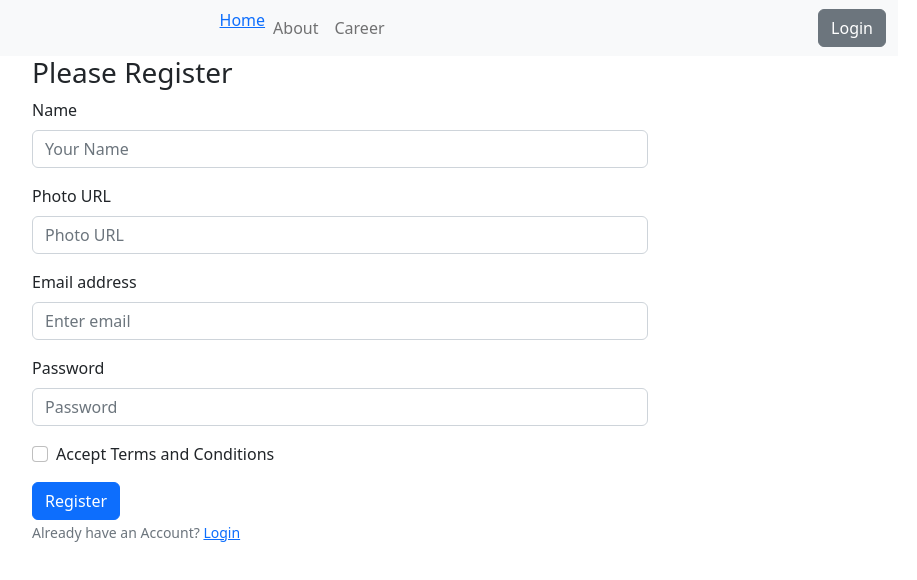
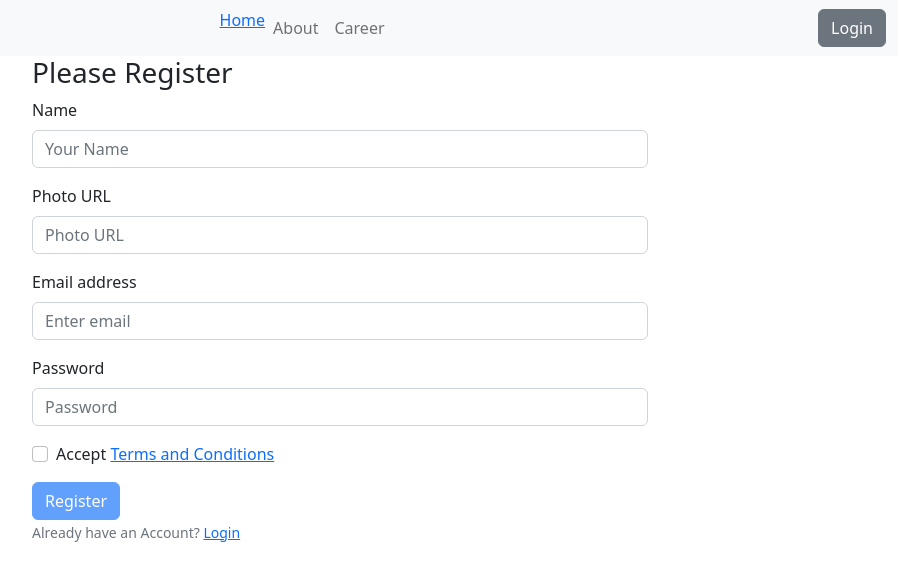
Before and after one commit to JannatunNimeNishat/the-news-dragon-client, a React (Vite) app: page /register in a window 1280 px wide. Shown: the top 580 px of the page, without its empty margins (300-1217 px from the left). Built offline with nearby package versions, Linux system fonts and the light colour scheme; no server answers.

Commit message:
accept terms and condition added

```diff
--- a/src/pages/Login/Login/Login.jsx
+++ b/src/pages/Login/Login/Login.jsx
@@ -11,9 +11,8 @@ const Login = () => {
     const location = useLocation()
     //redirect user if he comes from private route and if he directly come to login
     const from = location.state?.form?.pathname || '/category/0'
+    console.log(from);
 
-
-    console.log(location.state.form.pathname);
     const handleLogIn = (event) => {
         event.preventDefault();
         const form = event.target;
--- a/src/pages/Login/Register/Register.jsx
+++ b/src/pages/Login/Register/Register.jsx
@@ -1,13 +1,16 @@
-import React, { useContext } from 'react';
+import React, { useContext, useState } from 'react';
 import { Button, Container, Form } from 'react-bootstrap';
 import { Await, Link } from 'react-router-dom';
 import { AuthContext } from '../../../providers/AuthProvider';
 import { updateProfile } from 'firebase/auth';
 
 const Register = () => {
-    const { createUser,updateUser } = useContext(AuthContext)
+    const { createUser, updateUser } = useContext(AuthContext)
+    const [accepted, setAccepted] = useState(false)
 
-
+    const handleTerms = (event) => {
+        setAccepted(event.target.checked);
+    }
     const handleRegister = (event) => {
         event.preventDefault();
         const form = event.target;
@@ -33,11 +36,11 @@ const Register = () => {
                     .catch(error => {
                         console.log(error.message);
                     }) */
-                    updateUser(name,photo)
-                    .then(()=>{
+                updateUser(name, photo)
+                    .then(() => {
 
                     })
-                    .catch(error=>{
+                    .catch(error => {
                         console.log(error.message);
                     })
 
@@ -75,12 +78,22 @@ const Register = () => {
                     <Form.Control type="password" name='password' placeholder="Password" required />
                 </Form.Group>
                 <Form.Group className="mb-3" controlId="formBasicCheckbox">
-                    <Form.Check type="checkbox" name='accept' label="Accept Terms and Conditions" />
+                    <Form.Check
+                        onClick={handleTerms}
+                        type="checkbox"
+                        name='accept'
+                        label={<>Accept <Link to='/terms'>Terms and Conditions</Link></>} />
                 </Form.Group>
 
-                <Button variant="primary" type="submit">
+                <Button variant="primary"
+                    type="submit"
+                    //
+                    disabled={!accepted}
+
+                >
                     Register
                 </Button>
+
                 <br />
                 <Form.Text className="text-secondary">
                     Already have an Account? <Link to='/login'>Login</Link>
--- /dev/null
+++ b/src/pages/Shared/Terms/Terms.jsx
@@ -0,0 +1,14 @@
+import React from 'react';
+import { Link } from 'react-router-dom';
+
+const Terms = () => {
+    return (
+        <div>
+            <h2>Terms and conditions</h2>
+            <p>Lorem ipsum dolor sit amet consectetur adipisicing elit. Dolores fuga itaque labore, architecto aut quam pariatur veniam atque doloremque! Blanditiis omnis et modi minus, libero exercitationem voluptates! Dolore, debitis tempore?</p>
+            <p>Go back to <Link to='/register'>Register</Link></p>
+        </div>
+    );
+};
+
+export default Terms;
--- a/src/providers/AuthProvider.jsx
+++ b/src/providers/AuthProvider.jsx
@@ -10,14 +10,17 @@ export const AuthContext = createContext(null);
 const AuthProvider = ({children}) => {
 
     const[ user, setUser] = useState(null);
-
+    //to avoid rase condition -> private route is getting user null so it redirect the user to login again on reload
+    const [loading,setLoading] = useState(true);
 
     //createUser or register new user
     const createUser = (email,password) =>{
+        setLoading(true)
         return createUserWithEmailAndPassword(auth,email,password);
     }
     //update user profile
     const updateUser = (name,photo)=>{
+        setLoading(true)
         return updateProfile(auth.currentUser,{
             displayName:name,
             photoURL:photo
@@ -25,10 +28,12 @@ const AuthProvider = ({children}) => {
     }
     //login a user
     const signIn = (email,password) =>{
+        setLoading(true)
         return signInWithEmailAndPassword(auth,email,password);
     }
     //logout
     const logOut = ()=>{
+        setLoading(true)
         return signOut(auth)
     }
 
@@ -36,6 +41,7 @@ const AuthProvider = ({children}) => {
         const unSubscribe = onAuthStateChanged(auth, loggedUser =>{
             console.log('login user inside auth sate observer',loggedUser);
             setUser(loggedUser);
+            setLoading(false);
         })
 
         return ()=>{
@@ -49,7 +55,8 @@ const AuthProvider = ({children}) => {
         createUser,
         signIn,
         updateUser,
-        logOut
+        logOut,
+        loading
     }
 
 
--- a/src/routes/PrivateRoute.jsx
+++ b/src/routes/PrivateRoute.jsx
@@ -1,10 +1,16 @@
 import React, { useContext } from 'react';
 import { AuthContext } from '../providers/AuthProvider';
 import { Navigate, useLocation } from 'react-router-dom';
+import { Spinner } from 'react-bootstrap';
 
 const PrivateRoute = ({children}) => {
-    const {user} = useContext(AuthContext);
+    const {user,loading} = useContext(AuthContext);
+    console.log('user in private route',user);
     const location = useLocation()
+
+    if(loading){
+        return <Spinner animation="border" variant="primary" />
+    }
 
     if(user){
         return children;
@@ -23,5 +29,5 @@ export default PrivateRoute;
  * 1. check user is logged in or not
  * 2. if user is logged in, then allow them to visit the route
  * 3. Else redirect the user to the login page
- *
+ * 4. handle loading
  */
--- a/src/routes/Routes.jsx
+++ b/src/routes/Routes.jsx
@@ -8,6 +8,7 @@ import LoginLayout from "../layouts/LoginLayout";
 import Login from "../pages/Login/Login/Login";
 import Register from "../pages/Login/Register/Register";
 import PrivateRoute from "./PrivateRoute";
+import Terms from "../pages/Shared/Terms/Terms";
 
 const router = createBrowserRouter([
    {
@@ -25,6 +26,10 @@ const router = createBrowserRouter([
             {
                 path:'register',
                 element:<Register></Register>
+            },
+            {
+                path:'terms',
+                element:<Terms></Terms>
             }
         ]
    },
```
